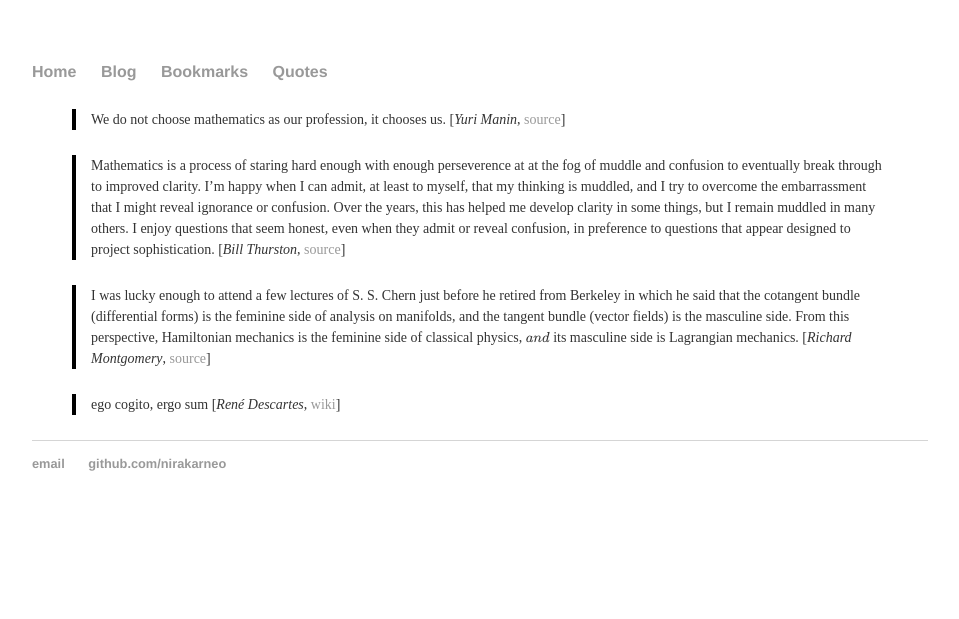
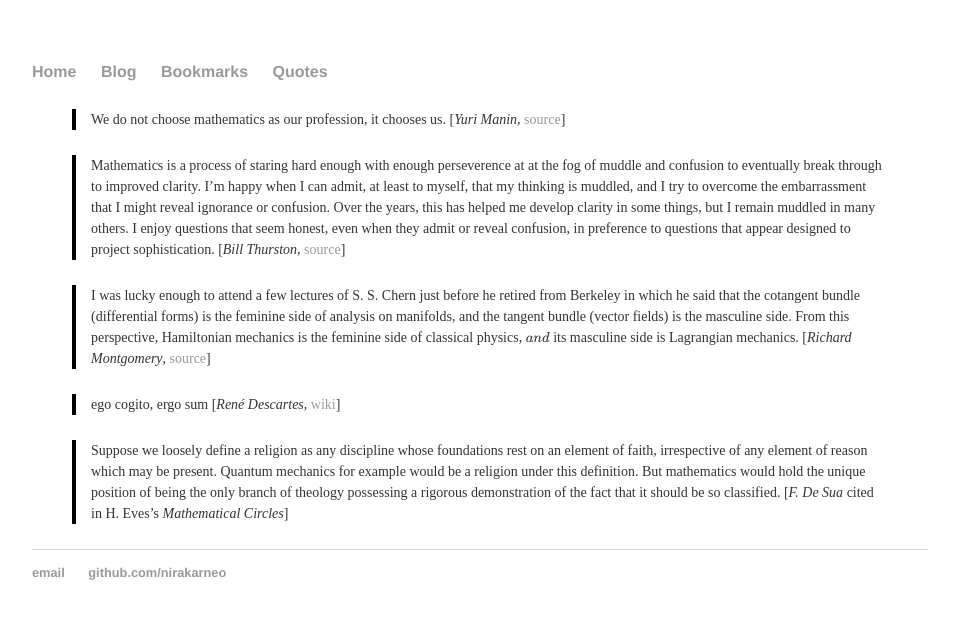
Before and after one commit to nirakarneo/nirakarneo.github.io, a Jekyll site: the page built from quotes/index.md, in a window 1280 px wide. Shown: the top 619 px of the page, without its empty margins (160-1119 px from the left). Built offline with Jekyll 4.4.1, drawn with Linux system fonts in a browser that asks for light colours; formulas are drawn with MathJax 3.

Commit message:
Update index.md

```diff
--- a/quotes/index.md
+++ b/quotes/index.md
@@ -11,3 +11,5 @@ title: Quotes
 > I was lucky enough to attend a few lectures of S. S. Chern just before he retired from Berkeley in which he said that the cotangent bundle (differential forms) is the feminine side of analysis on manifolds, and the tangent bundle (vector fields) is the masculine side. From this perspective, Hamiltonian mechanics is the feminine side of classical physics, [and] its masculine side is Lagrangian mechanics. [*Richard Montgomery*, [source](http://people.ucsc.edu/~rmont/papers/Symm_in_Mech_Review.PDF)]
 
 > ego cogito, ergo sum [*René Descartes*, [wiki](https://en.wikipedia.org/wiki/Cogito_ergo_sum#Principles_of_Philosophy)]
+
+> Suppose we loosely define a religion as any discipline whose foundations rest on an element of faith, irrespective of any element of reason which may be present. Quantum mechanics for example would be a religion under this definition. But mathematics would hold the unique position of being the only branch of theology possessing a rigorous demonstration of the fact that it should be so classified. [*F. De Sua* cited in H. Eves's *Mathematical Circles*]
```
